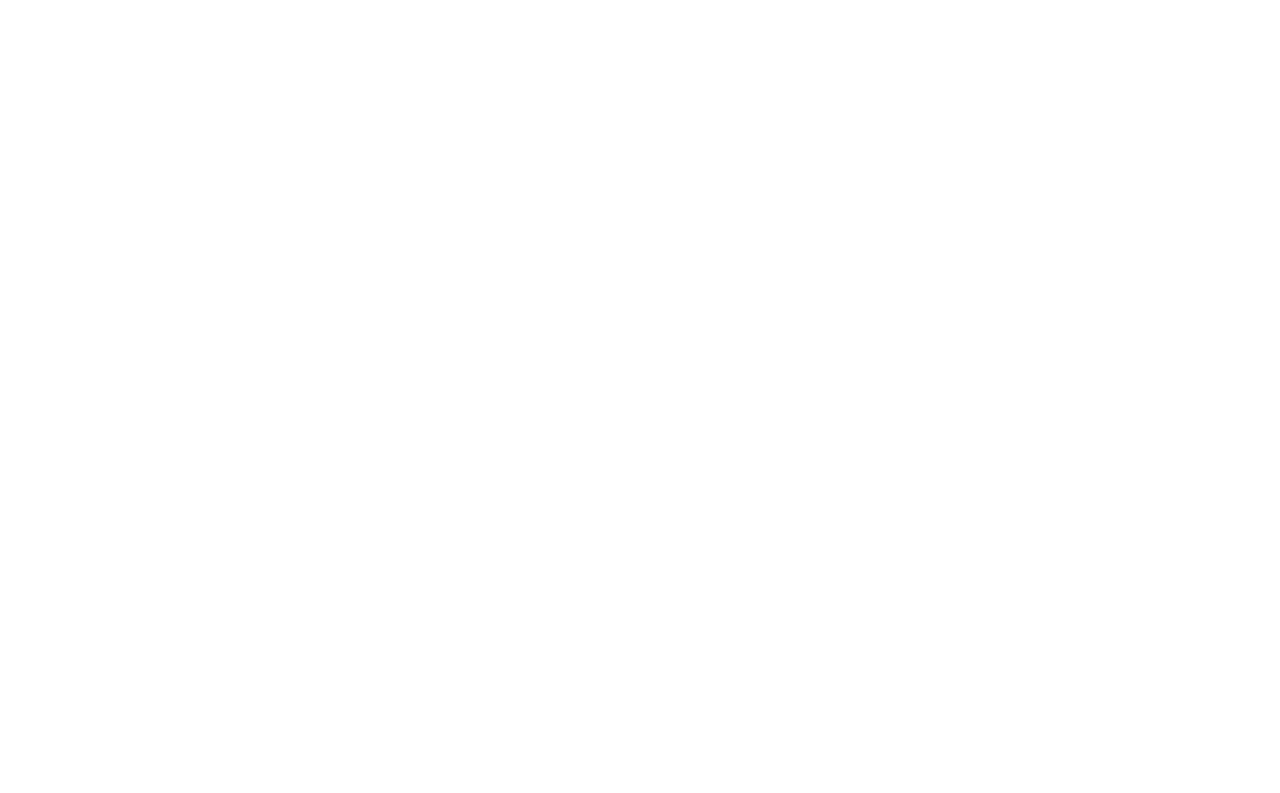
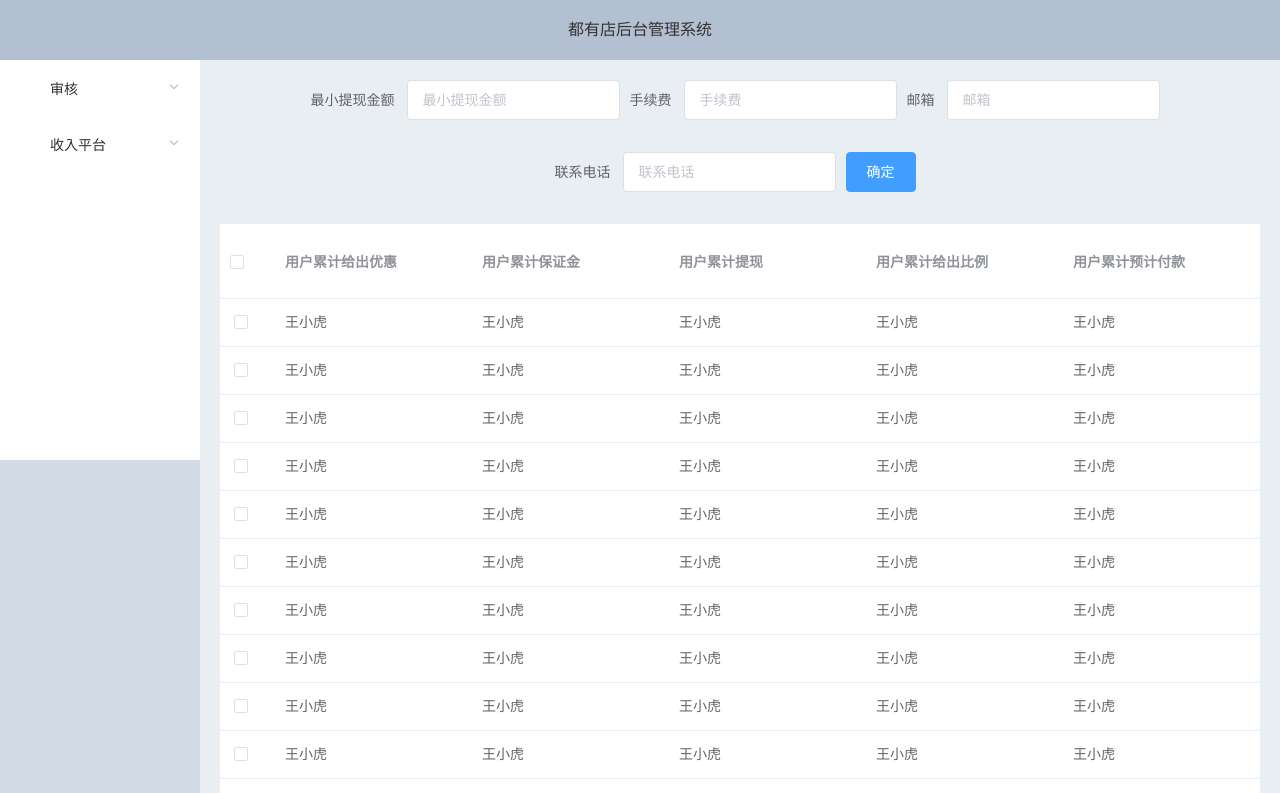
Before and after one commit to aotemj/dyd-management, a Vue app: page /#/home/income in a window 1280 px wide. Shown: the top 793 px of the page. Built offline with nearby package versions, Linux system fonts and the light colour scheme.

Commit message:
#收入平台静态页面完成#

```diff
--- a/src/components/home.vue
+++ b/src/components/home.vue
@@ -17,8 +17,10 @@
 import subSidebar from "./subcom/subSidebar.vue"
 
 // userUnDeposit 用户提现审核组件
+import userUnDeposit from "./subcom/check/userUnDeposit.vue"
 
-import userUnDeposit from "./subcom/check/userUnDeposit.vue"
+//income 用户平台组件
+import income from './subcom/income/income.vue'
 
   export default {
      data() {
@@ -29,9 +31,10 @@
       console.log(this.$store);
      },
      components:{
-      subHeader,
-      subSidebar,
+      subHeader,//头部
+      subSidebar,//侧边栏
       userUnDeposit,//用户提现审核
+      income,//收入平台
      }
    };
 </script>
--- /dev/null
+++ b/src/components/subcom/income/income.vue
@@ -0,0 +1,164 @@
+<template>
+	<div class="con-box">
+		<el-form :inline="true" :model="formInline" class="demo-form-inline">
+		  <el-form-item label="最小提现金额">
+		    <el-input v-model="formInline.merchant" placeholder="最小提现金额"></el-input>
+		  </el-form-item>
+		   <el-form-item label="手续费">
+		    <el-input v-model="formInline.merchant" placeholder="手续费"></el-input>
+		  </el-form-item>
+		   <el-form-item label="邮箱">
+		    <el-input v-model="formInline.merchant" placeholder="邮箱"></el-input>
+		  </el-form-item>
+		   <el-form-item label="联系电话">
+		    <el-input v-model="formInline.merchant" placeholder="联系电话"></el-input>
+		  </el-form-item>
+		  <el-form-item>
+		    <el-button type="primary" @click="">确定</el-button>
+		  </el-form-item>
+		</el-form>
+<el-table
+			    ref="multipleTable"
+			    :data="tableData3"
+			    tooltip-effect="dark"
+			    style="width: 100%"
+			    @selection-change="handleSelectionChange">
+			    <el-table-column
+			      type="selection"
+			      width="55">
+			    </el-table-column>
+			    <el-table-column
+			      prop="name"
+			      label="用户累计给出优惠"
+			      width="">
+			    </el-table-column>
+			    <el-table-column
+			      prop="name"
+			      label="用户累计保证金"
+			      width="">
+			    </el-table-column>
+			    <el-table-column
+			      prop="name"
+			      label="用户累计提现"
+			      width="">
+			    </el-table-column>
+					<el-table-column
+					  prop="name"
+					  label="用户累计给出比例"
+					  width="">
+					</el-table-column>
+					<el-table-column
+					  prop="name"
+					  label="用户累计预计付款"
+					  width="">
+					</el-table-column>
+		  </el-table>
+		  <div class="block fr">
+		     <!-- <span class="demonstration">完整功能</span> -->
+		     <el-pagination
+		       @size-change="handleSizeChange"
+		       @current-change="handleCurrentChange"
+		       :current-page="currentPage"
+		       :page-size="pagesize"
+		       layout="total, sizes, prev, pager, next, jumper"
+		       :total="tableData3.length">
+		     </el-pagination>
+		   </div>
+
+
+	</div>
+
+</template>
+<script>
+	export default{
+		data(){
+			return {
+				formInline: {
+         merchant: '',
+         region: ''
+       	},
+
+        	value5:0,
+         	tableData3: [
+         		{
+		          date: '2016-05-03',
+		          name: '王小虎',
+		          address: '上海市普陀区金沙江路 1518 弄'
+        		},
+        		{
+		          date: '2016-05-03',
+		          name: '王小虎',
+		          address: '上海市普陀区金沙江路 1518 弄'
+        		},
+        		{
+		          date: '2016-05-03',
+		          name: '王小虎',
+		          address: '上海市普陀区金沙江路 1518 弄'
+        		},
+        		{
+		          date: '2016-05-03',
+		          name: '王小虎',
+		          address: '上海市普陀区金沙江路 1518 弄'
+        		},
+        		{
+		          date: '2016-05-03',
+		          name: '王小虎',
+		          address: '上海市普陀区金沙江路 1518 弄'
+        		},
+        		{
+		          date: '2016-05-03',
+		          name: '王小虎',
+		          address: '上海市普陀区金沙江路 1518 弄'
+        		},
+        		{
+		          date: '2016-05-03',
+		          name: '王小虎',
+		          address: '上海市普陀区金沙江路 1518 弄'
+        		},
+        		{
+		          date: '2016-05-03',
+		          name: '王小虎',
+		          address: '上海市普陀区金沙江路 1518 弄'
+        		},
+        		{
+		          date: '2016-05-03',
+		          name: '王小虎',
+		          address: '上海市普陀区金沙江路 1518 弄'
+        		},
+        		{
+		          date: '2016-05-03',
+		          name: '王小虎',
+		          address: '上海市普陀区金沙江路 1518 弄'
+        		},
+        		{
+		          date: '2016-05-03',
+		          name: '王小虎',
+		          address: '上海市普陀区金沙江路 1518 弄'
+        		},
+        		{
+		          date: '2016-05-03',
+		          name: '王小虎',
+		          address: '上海市普陀区金沙江路 1518 弄'
+        		},
+        		{
+		          date: '2016-05-03',
+		          name: '王小虎',
+		          address: '上海市普陀区金沙江路 1518 弄'
+        		},
+        		{
+		          date: '2016-05-03',
+		          name: '王小虎',
+		          address: '上海市普陀区金沙江路 1518 弄'
+        		}
+      		],
+      		 multipleSelection: [],
+	        // 分页
+	        currentPage: 1,
+	        pagesize:10,
+			}
+		}
+	}
+</script>
+<style scoped>
+
+</style>
--- a/src/components/subcom/subSidebar.vue
+++ b/src/components/subcom/subSidebar.vue
@@ -31,7 +31,26 @@
 		     <el-menu-item index="1-4-1">选项1</el-menu-item>
 		   </el-submenu> -->
 		 </el-submenu>
+ <el-submenu index="2">
+		   <template slot="title">
+		     <!-- <i class="el-icon-location"></i> -->
+		     <span slot="title">收入平台</span>
+		   </template>
+		   <el-menu-item-group>
+		     <span slot="title">2</span>
+		     <router-link to="/home/income">
+		     		<el-menu-item index="2-1">收入平台</el-menu-item>
+		     </router-link>
 
+		   </el-menu-item-group>
+		   <!-- <el-menu-item-group title="分组2">
+		     <el-menu-item index="1-3">选项3</el-menu-item>
+		   </el-menu-item-group>
+		   <el-submenu index="1-4">
+		     <span slot="title">选项4</span>
+		     <el-menu-item index="1-4-1">选项1</el-menu-item>
+		   </el-submenu> -->
+		 </el-submenu>
 		 <!-- <el-menu-item index="2">
 		   <i class="el-icon-menu"></i>
 		   <span slot="title">导航二</span>
--- a/src/router/index.js
+++ b/src/router/index.js
@@ -16,6 +16,8 @@
 //商户提现审核
 import merchantUnDeposit from "../components/subcom/check/merchantUnDeposit.vue"
 
+// 收入平台
+import income from "../components/subcom/income/income.vue"
 
 Vue.use(Router)
 
@@ -50,6 +52,10 @@
                 {
                     path: '/home/merchantUnDeposit',//商户提现审核
                     component:merchantUnDeposit
+                },
+                {
+                    path:'/home/income',//收入平台
+                    component:income
                 }
             ]
         },
```
